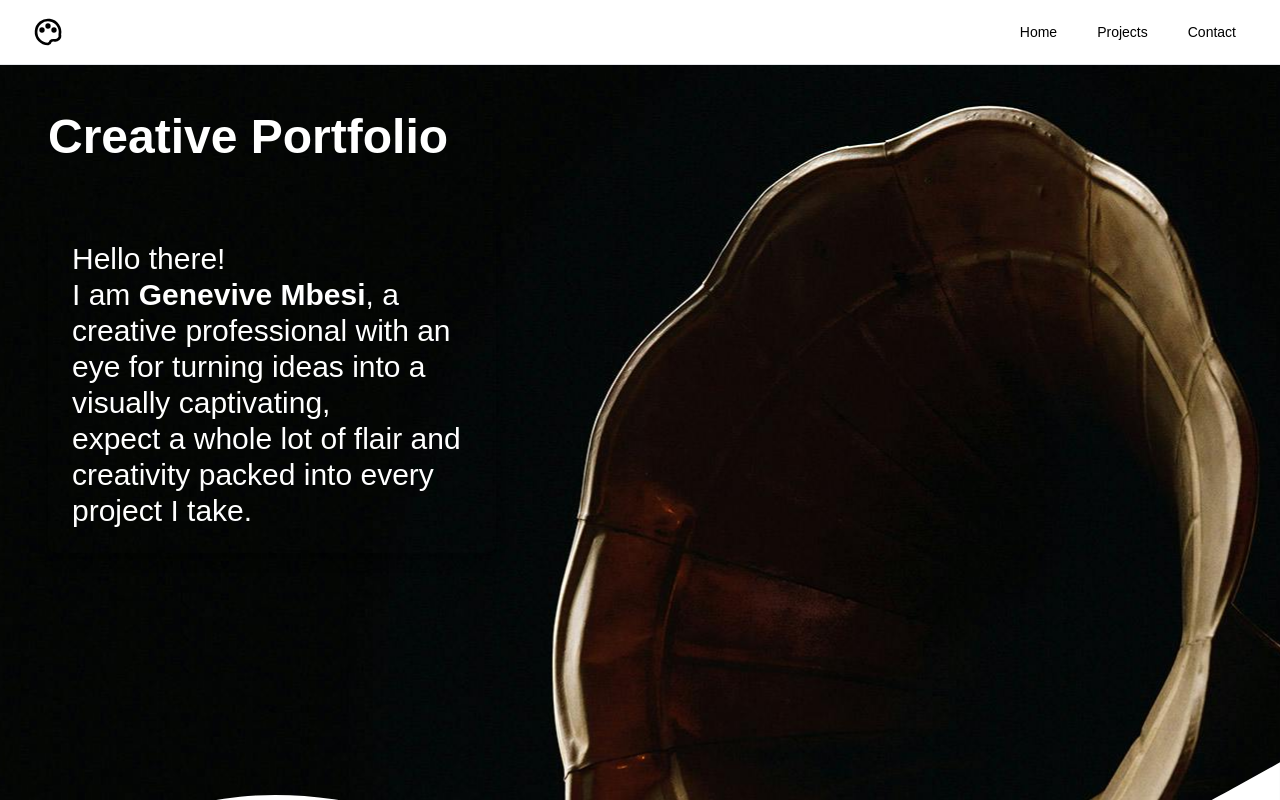
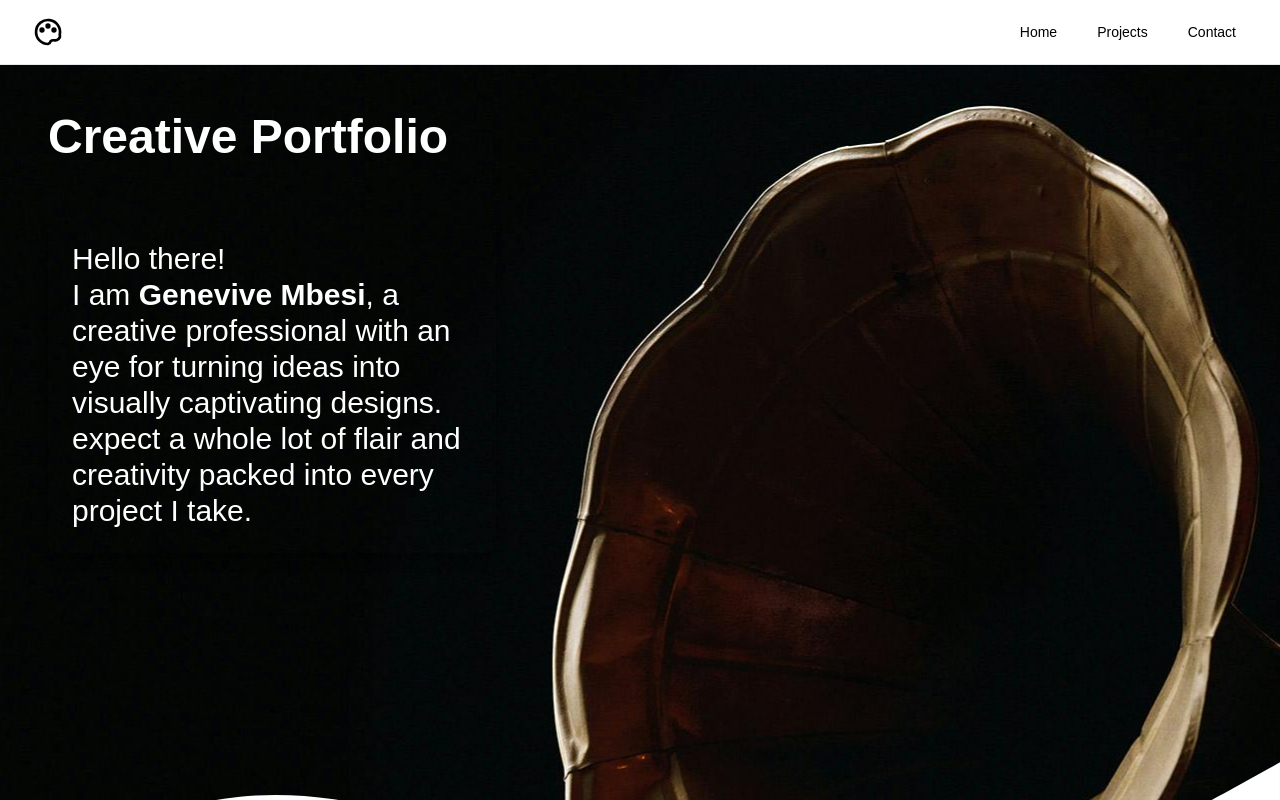
Before and after one commit to Genevive-Mbesi/create, a Next.js app in the folder create/: page / in a window 1280 px wide. Shown: the top 800 px of the page. Built offline with nearby package versions, Linux system fonts and the light colour scheme.

Commit message:
creative

```diff
--- a/create/src/app/page.tsx
+++ b/create/src/app/page.tsx
@@ -26,8 +26,8 @@ export default function Home() {
           <p className="text-white text-left">
             Hello there!
             <br />I am<span className="font-bold"> Genevive Mbesi</span>, a
-            creative professional with an eye for turning ideas into a visually
-            captivating,
+            creative professional with an eye for turning ideas into visually
+            captivating designs.
             <br />
             expect a whole lot of flair and creativity packed into every
             project I take.
```
